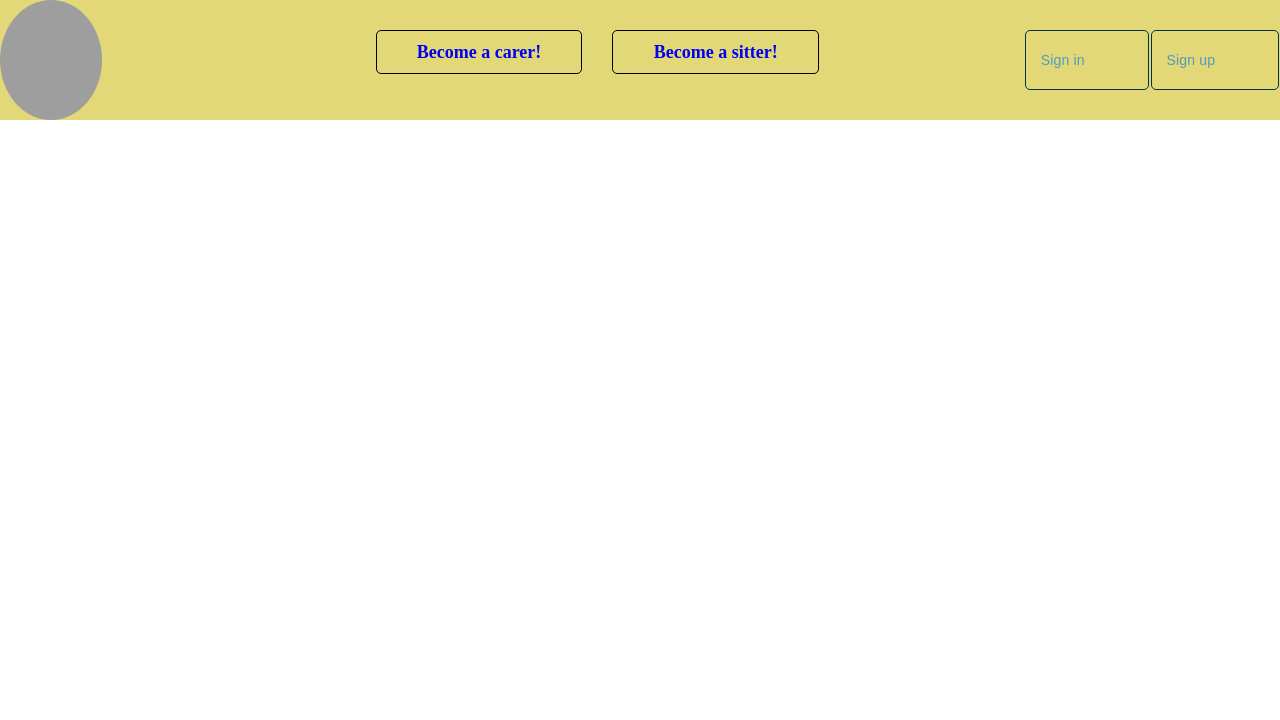
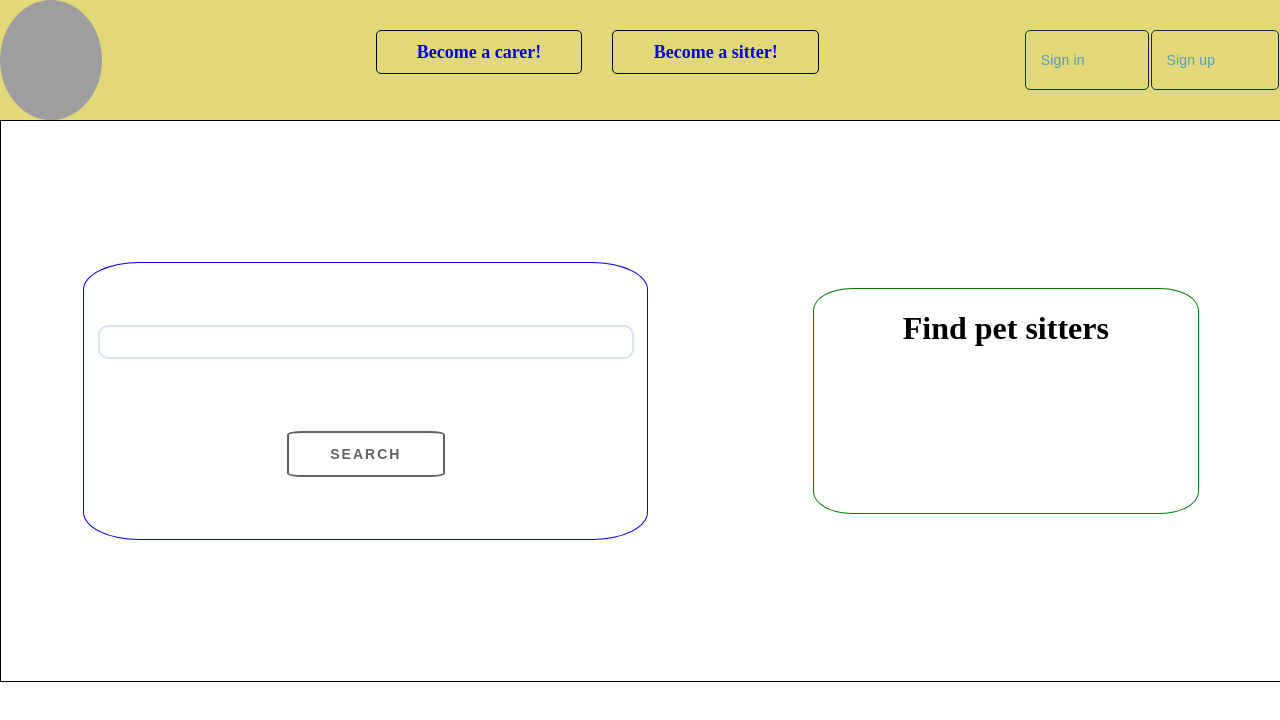
Before and after one commit to SchoolOfCode/bc13_final-project_front-end-refactor, a Next.js app in the folder petup/: page / in a window 1280 px wide. Shown: the top 720 px of the page. Built offline with nearby package versions, Linux system fonts and the light colour scheme; grey boxes are pictures that could not be loaded.

Commit message:
done the body of the home page plus styling

```diff
--- a/petup/pages/_app.js
+++ b/petup/pages/_app.js
@@ -1,6 +1,7 @@
 import '../styles/globals.css'
 import '../component/header/header.css'
 import '../component/button/button.css'
+import '../styles/index.css'
 
 export default function App({ Component, pageProps }) {
   return <Component {...pageProps} />
--- a/petup/pages/index.js
+++ b/petup/pages/index.js
@@ -1,11 +1,20 @@
-import Link from 'next/link';
-import Header from '../component/header/header';
+import Link from "next/link";
+import Header from "../component/header/header";
+import Button from "../component/button/button";
 
 export default function Home() {
   return (
     <>
       <Header />
-
+      <div className="main-div">
+        <div className="searchBox-div">
+          <input className="input-field" type="text" />
+          <Button className="search-button" text="Search"></Button>
+        </div>
+        <div className="tagline-div">
+          <h1>Find pet sitters</h1>
+        </div>
+      </div>
     </>
   );
 }
--- /dev/null
+++ b/petup/styles/index.css
@@ -0,0 +1,106 @@
+.main-div {
+    border: 1px solid black;
+    height: 70%;
+    width: 100%;
+    display: flex;
+    align-items: center;
+    align-content: center;
+    justify-content: space-around;
+}
+
+.searchBox-div {
+    border: 1px solid blue;
+    display: flex;
+    flex-direction: column;
+    align-content: space-around;
+    align-items: center;
+    justify-content: space-around;
+    height: 40%;
+    width: 40%;
+    padding: 2%;
+    border-radius: 10%;
+}
+
+.search-button {
+    height: 15%;
+    width: 30%;
+    display: flex;
+    align-items: center;
+    justify-content: center;
+
+    display: inline-block;
+    outline: none;
+    cursor: pointer;
+    font-size: 14px;
+    line-height: 1;
+    border-radius: 10%;
+    transition-property: background-color, border-color, color, box-shadow, filter;
+    transition-duration: .3s;
+    border: 1px solid transparent;
+    letter-spacing: 2px;
+    min-width: 160px;
+    text-transform: uppercase;
+    white-space: normal;
+    font-weight: 700;
+    text-align: center;
+    padding: 16px 14px 18px;
+    color: #616467;
+    box-shadow: inset 0 0 0 2px #616467;
+    background-color: transparent;
+    height: 48px;
+}
+
+.search-button:hover {
+    color: #fff;
+    background-color: #616467;
+}
+
+
+
+.input-field {
+    height: 20%;
+    width: 70%;
+    display: flex;
+    align-items: center;
+    justify-content: center;
+
+    padding: 0 10px;
+    text-align: left;
+    transition-property: box-shadow, background;
+    transition-duration: 150ms;
+    transition-timing-function: ease-in-out;
+    background-color: #FFFFFF;
+    border-width: 2px;
+    border-style: solid;
+    border-color: #DAE3F3;
+    border-radius: 10px;
+    color: #272C34;
+    width: 100%;
+    cursor: text;
+    font-size: 14px;
+    line-height: 20px;
+    letter-spacing: 0px;
+    font-weight: 400;
+    font-style: normal;
+    height: 30px;
+}
+
+.input-field:hover {
+    box-shadow: 0px 2px 4px rgb(39 44 52 / 12%);
+}
+
+.input-field:focus {
+    transition-property: border-color, box-shadow, background;
+    border-color: #39414D;
+    outline: 0px;
+    box-shadow: 0 0 0 3px #c5d2e7;
+}
+
+.tagline-div {
+    border: 1px solid green;
+    height: 40%;
+    width: 30%;
+    display: flex;
+    justify-content: center;
+    border-radius: 10%;
+}
```
